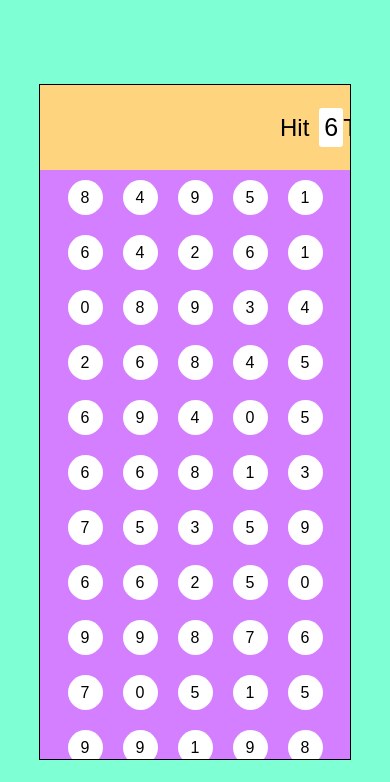
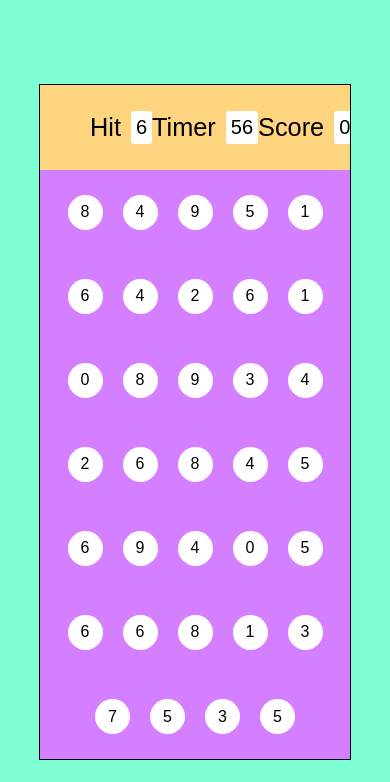
Before and after one commit to meethatkar/bubble_game, a plain HTML site: page index.html in a window 390 px wide. Drawn offline with Linux system fonts and the light colour scheme.

Commit message:
made responsive

```diff
--- a/script.js
+++ b/script.js
@@ -3,10 +3,26 @@ var hitrn;      //bhar declare kiya hai cause we need to use it in "click" event
 function display_bubble(){
     var clutter = "";
     var i=0;
-    for(i=1; i<=176; i++){
+    if(window.innerWidth<=600){
+        for(i=1; i<=34; i++){
         let rn = Math.floor(Math.random()*10);  /* Math.floor() --> removes decimal ; Math.random()*10 --> generates (1-10) random number */
         clutter +=  `<div class="bubble">${rn}</div>`;
         /* backtick (``) use kiya hai so, humlog dynamic value string ke ander likh sakte hai using this --> ${var} */
+    }
+    }
+    else if(window.innerWidth>600 && window.innerWidth<=900){
+        for(i=1; i<=90; i++){
+        let rn = Math.floor(Math.random()*10);  /* Math.floor() --> removes decimal ; Math.random()*10 --> generates (1-10) random number */
+        clutter +=  `<div class="bubble">${rn}</div>`;
+        /* backtick (``) use kiya hai so, humlog dynamic value string ke ander likh sakte hai using this --> ${var} */
+    }
+    }
+    else{
+        for(i=1; i<=176; i++){
+        let rn = Math.floor(Math.random()*10);  /* Math.floor() --> removes decimal ; Math.random()*10 --> generates (1-10) random number */
+        clutter +=  `<div class="bubble">${rn}</div>`;
+        /* backtick (``) use kiya hai so, humlog dynamic value string ke ander likh sakte hai using this --> ${var} */
+    }
     }
     document.querySelector("#pbtm").innerHTML = clutter;
 }
--- a/style.css
+++ b/style.css
@@ -39,7 +39,7 @@ html,body{
     gap:10px;
 }
 .elem h2{
-    font-weight: 549;
+    font-weight: 500;
 }
 .box{
     background-color: white;
@@ -76,3 +76,25 @@ html,body{
     color: black;
     margin: 10px;
 }
+
+@media (max-width:600px) {
+    #ptop{
+        padding: 0px 20px;
+    }
+    .elem>h2{
+        font-size: 3vh;
+        font-weight: 500;
+    }
+    .box{
+        font-size: 20px;
+    }
+    .bubble{
+
+    }
+}
+
+@media (max-width: 900px) {
+    #ptop{
+        padding: 0px 50px;
+    }
+}
```
